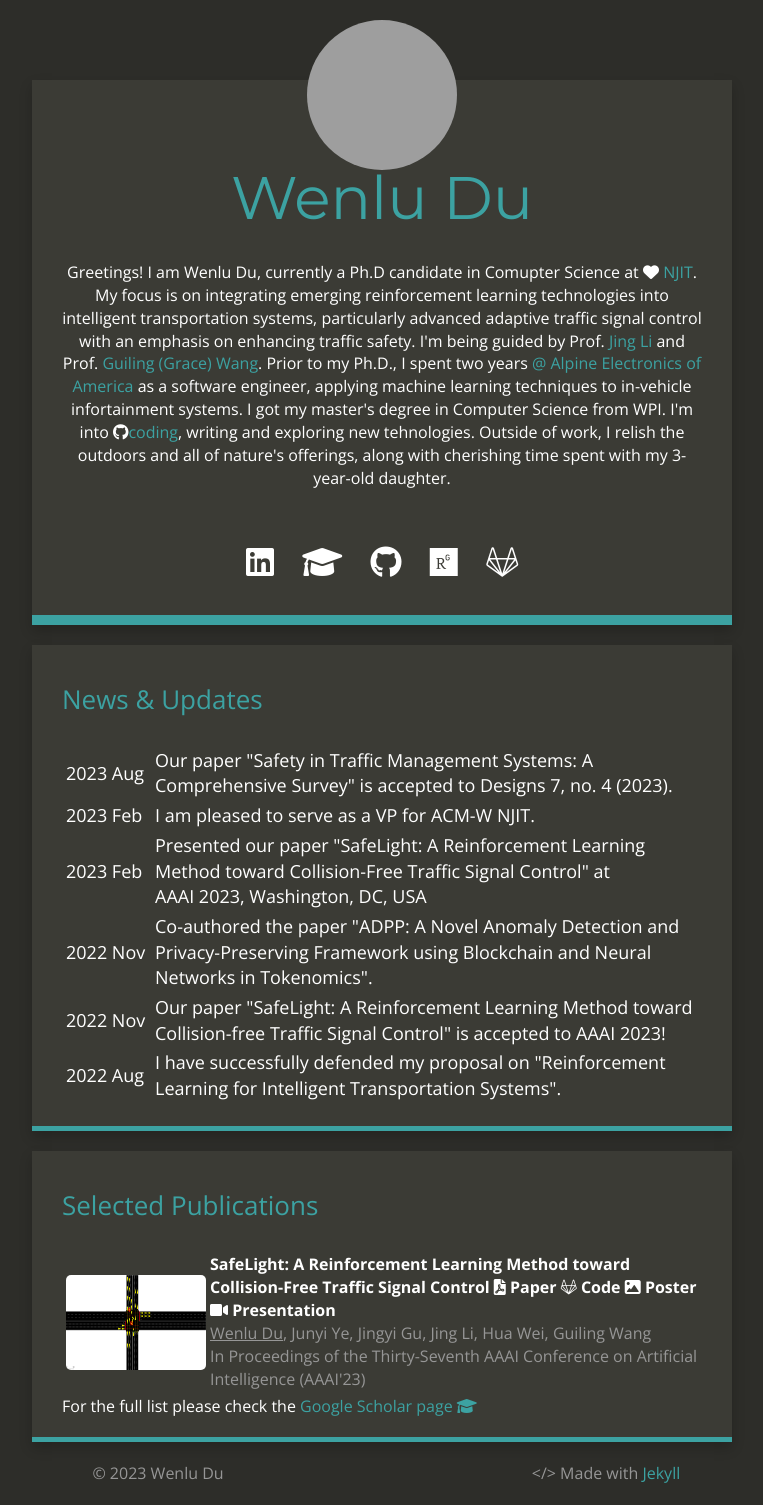
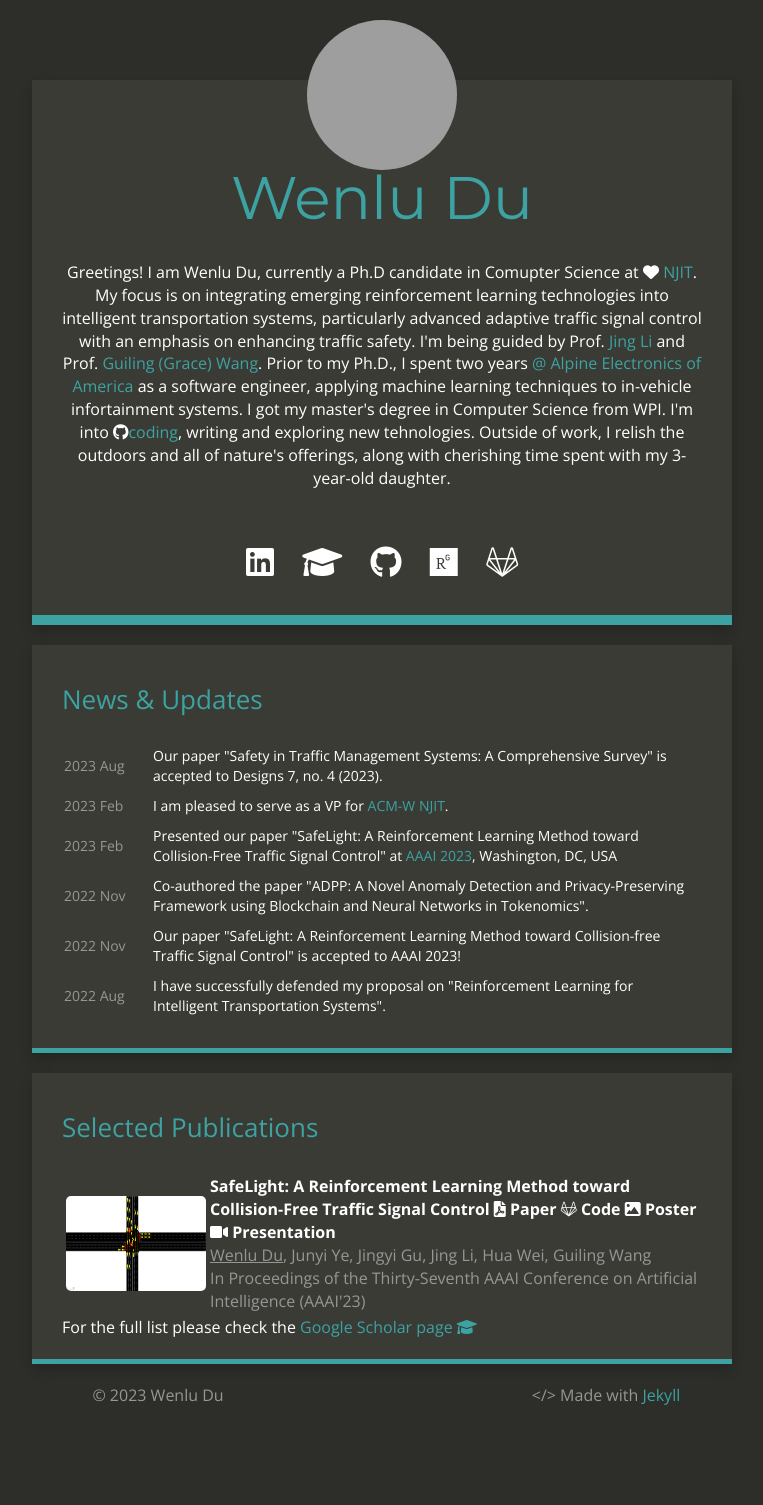
Before and after one commit to Wenlu057/Wenlu057.github.io, a Jekyll site: the page built from index.html, in a window 1280 px wide. Shown: the whole page, without its empty margins (258-1021 px from the left). Built offline with Jekyll 4.4.1, drawn with Linux system fonts in a browser that asks for light colours; nearby versions of some CDN libraries; after the commit the page ends 1427 px from its top, so only the background shows below that; grey boxes are pictures that could not be loaded.

Commit message:
Update style.scss

```diff
--- a/css/style.scss
+++ b/css/style.scss
@@ -16,6 +16,9 @@ $stack-overflow: #c98b3b;
 $instagram:      #cd486b;
 $reddit:         #cee3f8;
 $rss:            #eea33a;
+$research-gate:  #04CDA7;
+
+
 
 $darker:         #21211E;
 $dark:           #2D2D29;
@@ -31,6 +34,7 @@ $medium-purple:  #480048;
 $regular-purple: #601848;
 $red:            #C04848;
 $orange:         #F07241;
+
 
 /* Responsive sizes */
 $screen-sm-min: 768px;
@@ -202,7 +206,7 @@ ul {
 		color: $facebook;
 	}
 
-	.fa-github-alt:hover {
+	.fa-github:hover {
 		color: $github;
 	}
 
@@ -221,10 +225,34 @@ ul {
 	.fa-rss:hover {
 		color: $rss;
 	}
+	.fa-researchgate:hover {
+		color: $research-gate;
+	}
+	.fa-graduation-cap:hover {
+		color: $darker
+	}
 }
 
 /* Index */
+#update td {
+    padding: 0 0 10px 0 !important;
+	font-size: 14px;
+	a, a:active {
+		color: $light-blue;
+		text-decoration: none;
 
+	}
+
+	a:hover {
+		color: $dark-blue;
+		text-decoration: none;
+	}
+}
+
+#update tr td:first-child {
+	font-size: 14px;
+    color: $light-medium
+}
 .index {
 	height: 100%;
 	max-height: 100%;
```
